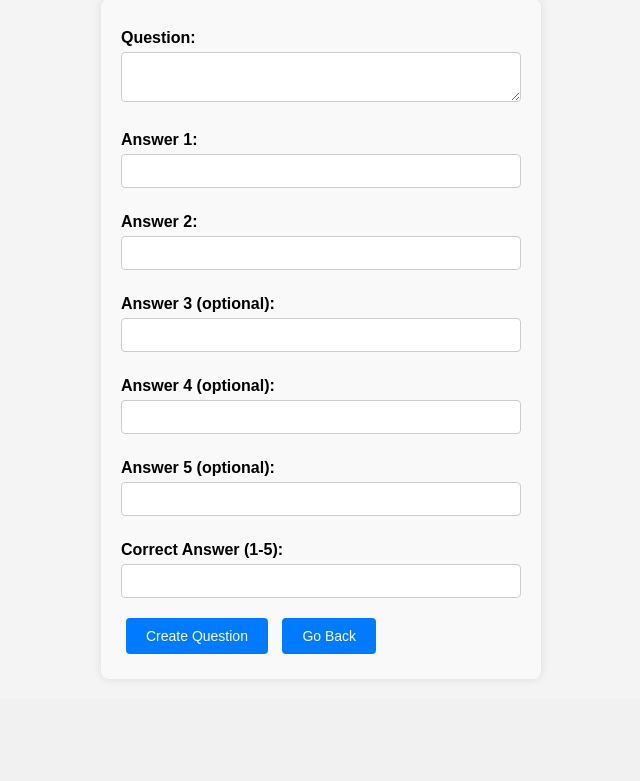
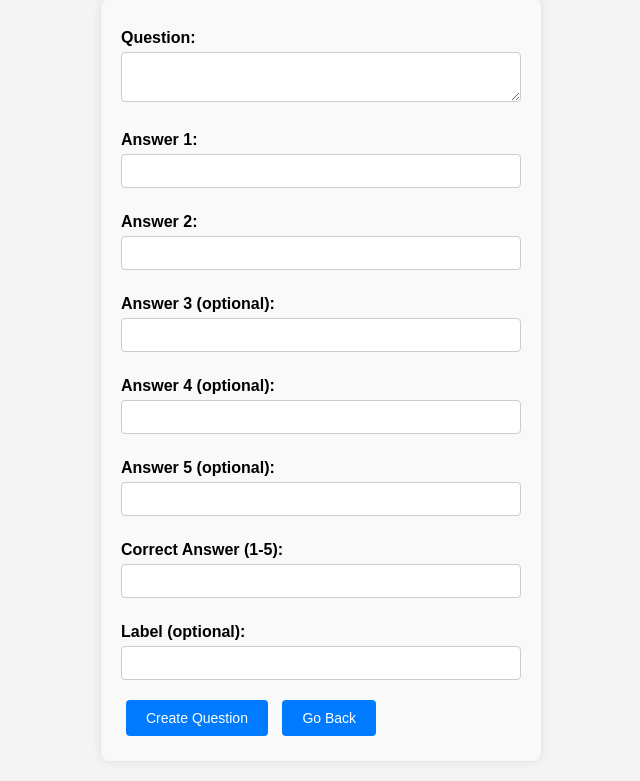
Before and after one commit to yaaaamo/quiz_app_flask, a Flask app: page /create_question in a window 1280 px wide. Shown: the part 223-1004 px from the top of the page, without its empty margins (319-959 px from the left). Before the commit the page ends 877 px from the top, so only its background shows below. Run offline with Flask 3, Linux system fonts and the light colour scheme; the visitor is signed in with stand-in values (Sample User, id 1).

Commit message:
label option is added

```diff
--- a/app.py
+++ b/app.py
@@ -76,6 +76,7 @@
         answer_4 = request.form['answer_4']
         answer_5 = request.form['answer_5']
         correct_answer = request.form['correct_answer']
+        label = request.form.get('label')
 
         # Calculate user_question_id
         last_question = Question.query.filter_by(user_id=current_user.id).order_by(Question.user_question_id.desc()).first()
@@ -93,7 +94,8 @@
             answer_4=answer_4,
             answer_5=answer_5,
             correct_answer=correct_answer,
-            user_id=current_user.id
+            user_id=current_user.id,
+            label=label
         )
 
         db.session.add(new_question)
@@ -121,6 +123,7 @@
         question.answer_4 = request.form['answer_4']
         question.answer_5 = request.form['answer_5']
         question.correct_answer = request.form['correct_answer']
+        question.label = request.form.get('label')
 
         db.session.commit()
         flash('Question updated successfully!')
--- a/models.py
+++ b/models.py
@@ -26,6 +26,7 @@
     answer_4 = db.Column(db.String(150))
     answer_5 = db.Column(db.String(150))
     correct_answer = db.Column(db.Integer, nullable=False)
+    label = db.Column(db.String(150), nullable=False)
     user_id = db.Column(db.Integer, db.ForeignKey('user.id'), nullable=False)
 
     __table_args__ = (db.UniqueConstraint('user_id', 'user_question_id', name='unique_user_question'),)
--- a/templates/create_question.html
+++ b/templates/create_question.html
@@ -30,6 +30,12 @@
         <label for="correct_answer">Correct Answer (1-5):</label>
         <input type="number" id="correct_answer" name="correct_answer" min="1" max="5" required>
 
+        <div class="form-group">
+            <label for="label">Label (optional):</label>
+            <input type="text" name="label" class="form-control" value="{{ question.label if question else '' }}">
+        </div>
+
+
         <button type="submit" class="btn btn-primary">Create Question</button>
         <a href="{{ url_for('goIndex') }}" class="btn btn-primary">Go Back</a>
     </form>
--- a/templates/edit_question.html
+++ b/templates/edit_question.html
@@ -32,6 +32,12 @@
 
         <button type="submit" class="btn btn-primary">Update Question</button>
         <a href="{{ url_for('goIndex') }}" class="btn btn-primary">Go Back</a>
+
+        <div class="form-group">
+            <label for="label">Label (optional):</label>
+            <input type="text" name="label" class="form-control" value="{{ question.label if question else '' }}">
+        </div>
+
     </form>
 </div>
 <script src="https://polyfill.io/v3/polyfill.min.js?features=es6"></script>
--- a/templates/view_questions.html
+++ b/templates/view_questions.html
@@ -19,7 +19,7 @@
                 <th>Answer 4</th>
                 <th>Answer 5</th>
                 <th>Correct Answer</th>
-                <th>Actions</th>
+                <th>Label</th>
             </tr>
         </thead>
         <tbody>
@@ -33,6 +33,7 @@
                 <td>{{ question.answer_4 or 'N/A' }}</td>
                 <td>{{ question.answer_5 or 'N/A' }}</td>
                 <td>{{ question.correct_answer }}</td>
+                <td>{{ question.label or 'No Label' }}</td>
                 <td>
                     <form action="{{ url_for('edit_question', question_id=question.id) }}" method="get" style="display: inline;">
                         <button type="submit" class="btn btn-secondary">Edit</button>
```
